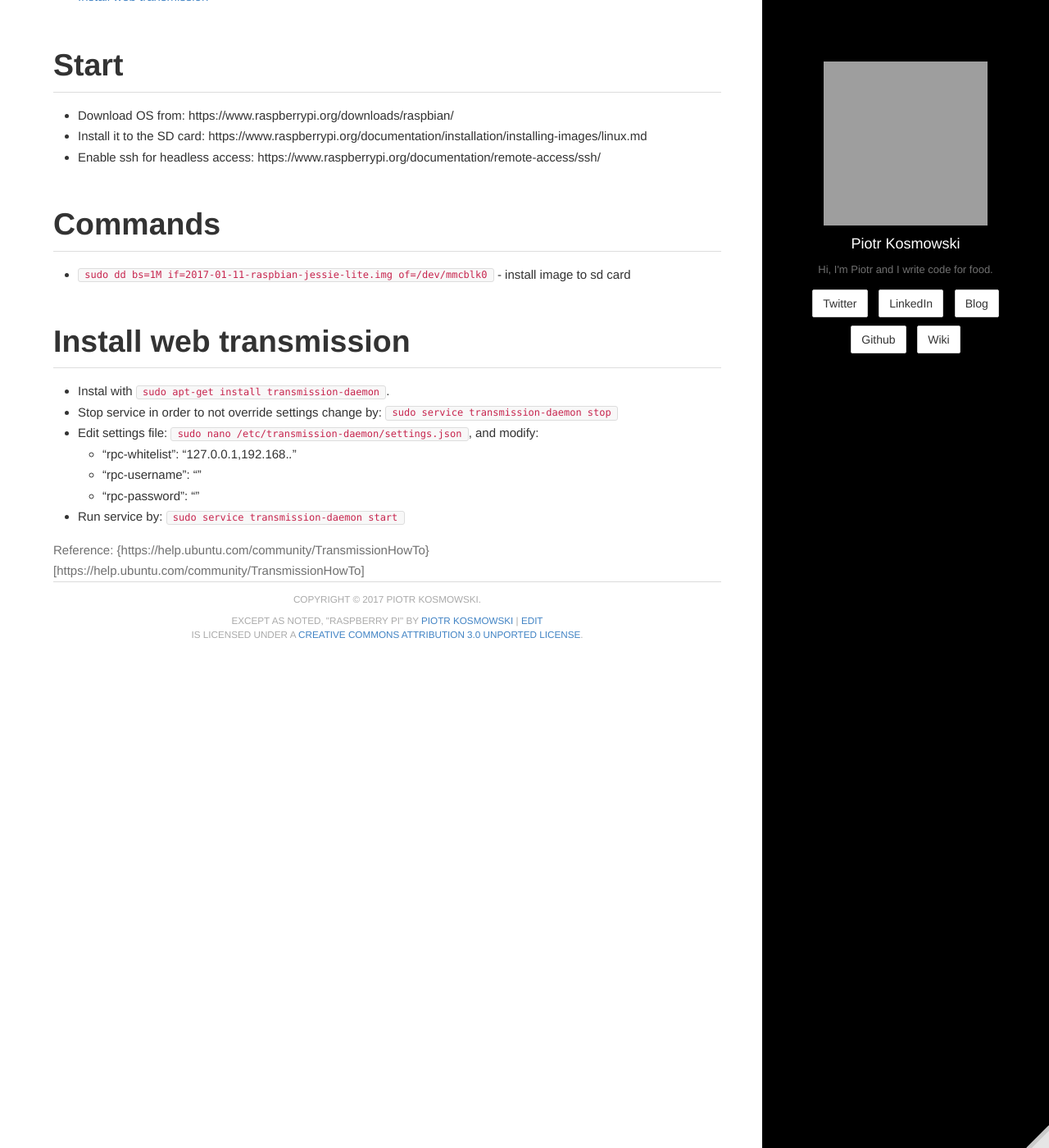
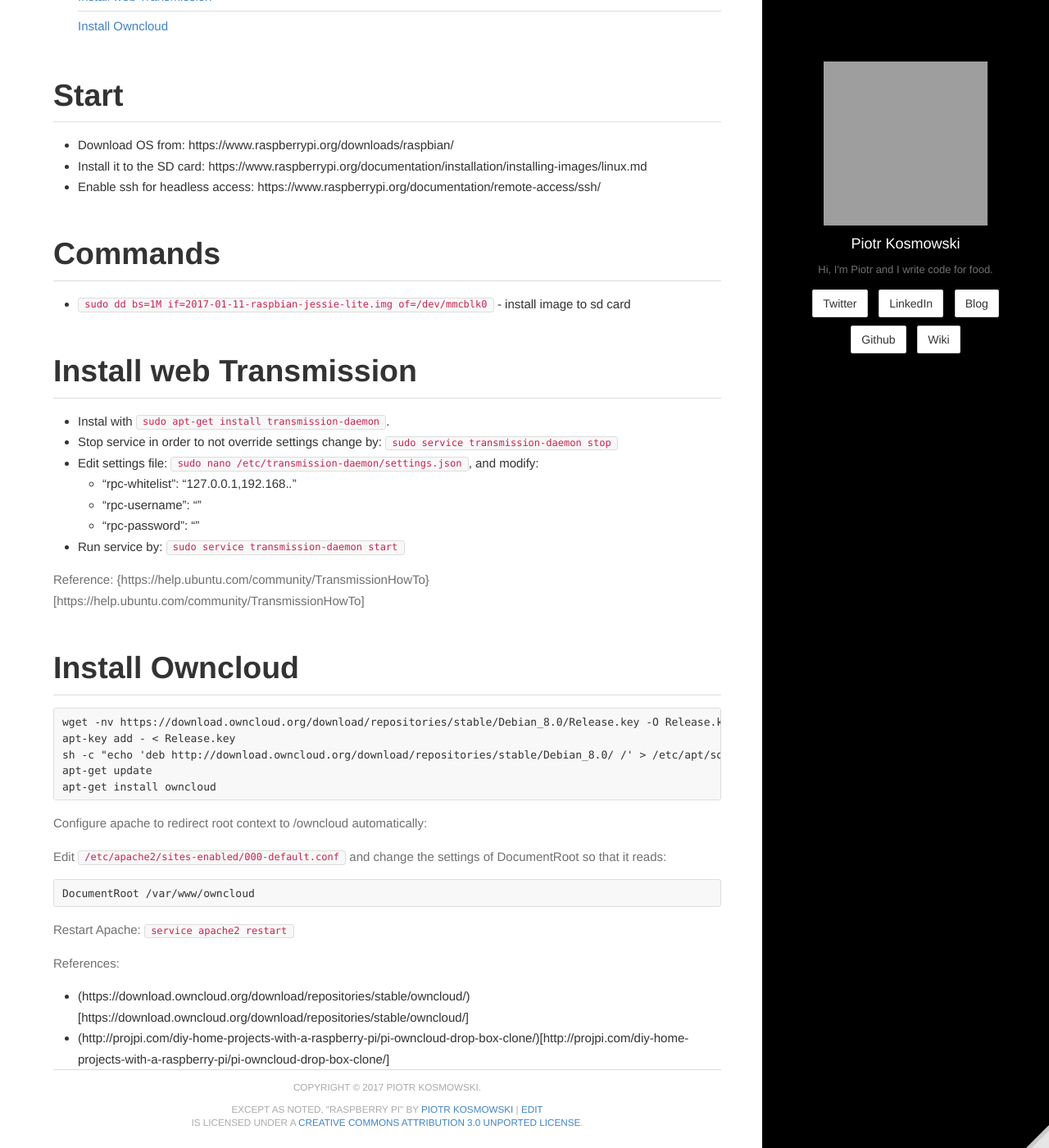
Before and after one commit to kospiotr/kospiotr.github.io, a Jekyll site: the page built from wiki/raspberry-pi.md, in a window 1280 px wide and 1400 px high, scrolled down 253 px. Shown: the whole window at 82% size. Built offline with Jekyll 4.4.1, drawn with Linux system fonts in a browser that asks for light colours; some of the changed text lies outside the part shown; grey boxes are pictures that could not be loaded.

Commit message:
Update raspberry-pi.md

````diff
--- a/wiki/raspberry-pi.md
+++ b/wiki/raspberry-pi.md
@@ -16,7 +16,7 @@
 
 * `sudo dd bs=1M if=2017-01-11-raspbian-jessie-lite.img of=/dev/mmcblk0` - install image to sd card
 
-# Install web transmission
+# Install web Transmission
 
 * Instal with `sudo apt-get install transmission-daemon`.
 * Stop service in order to not override settings change by: `sudo service transmission-daemon stop`
@@ -27,3 +27,32 @@
 * Run service by: `sudo service transmission-daemon start`
 
 Reference: {https://help.ubuntu.com/community/TransmissionHowTo}[https://help.ubuntu.com/community/TransmissionHowTo]
+
+# Install Owncloud
+
+```
+wget -nv https://download.owncloud.org/download/repositories/stable/Debian_8.0/Release.key -O Release.key
+apt-key add - < Release.key
+sh -c "echo 'deb http://download.owncloud.org/download/repositories/stable/Debian_8.0/ /' > /etc/apt/sources.list.d/owncloud.list"
+apt-get update
+apt-get install owncloud
+```
+
+Configure apache to redirect root context to /owncloud automatically:
+
+Edit `/etc/apache2/sites-enabled/000-default.conf` and change the settings of DocumentRoot so that it reads:
+
+```
+DocumentRoot /var/www/owncloud
+```
+
+Restart Apache: `service apache2 restart`
+
+
+
+References:
+
+
+
+* (https://download.owncloud.org/download/repositories/stable/owncloud/)[https://download.owncloud.org/download/repositories/stable/owncloud/]
+* (http://projpi.com/diy-home-projects-with-a-raspberry-pi/pi-owncloud-drop-box-clone/)[http://projpi.com/diy-home-projects-with-a-raspberry-pi/pi-owncloud-drop-box-clone/]
````
